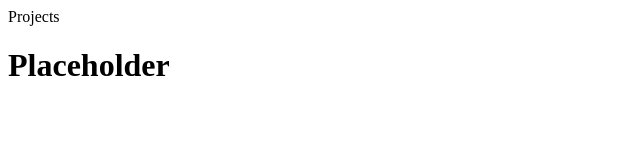
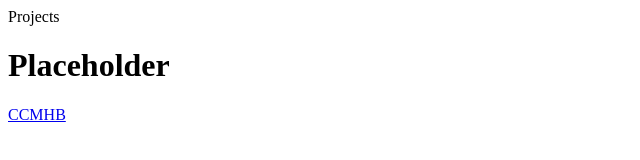
Before and after one commit to zachturn/Projects, a plain HTML site: page index.html in a window 1280 px wide. Shown: the full height of the page, 0-640 px from the left. Drawn offline with Linux system fonts and the light colour scheme.

Commit message:
tweaked index

```diff
--- a/index.html
+++ b/index.html
@@ -1,2 +1,5 @@
-<header>Projects</header>
-<h1>Placeholder</h1>
+<head>Projects</head>
+<body>
+    <h1>Placeholder</h1>
+    <a href="CCMHB/">CCMHB</a>
+</body>
```
